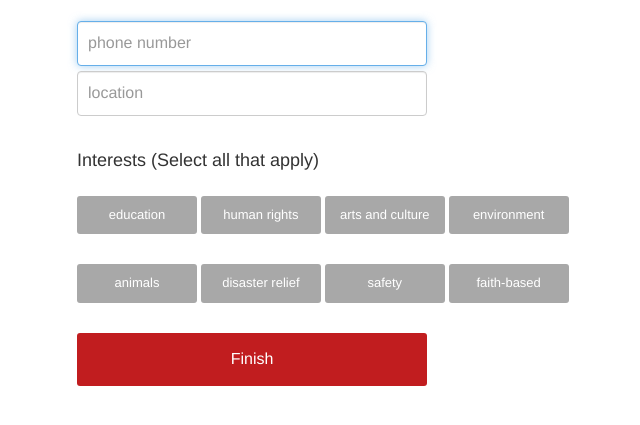
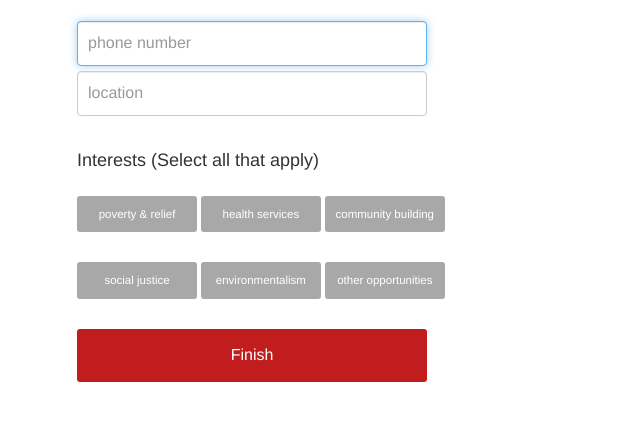
Before and after one commit to kevintian/ProjectLiveLove, a PHP site: page /registration2.html in a window 1280 px wide. Shown: the part 195-620 px from the top of the page, without its empty margins (388-1028 px from the left). Run offline with PHP 8.4, Linux system fonts and the light colour scheme; some libraries are stand-ins or nearby versions.

Commit message:
updated ui for registration 2

```diff
--- a/css/component.css
+++ b/css/component.css
@@ -2,9 +2,9 @@
 	font-family: 'anyoldicon';
 	src:url('../fonts/anyoldicon/anyoldicon.eot');
 	src:url('../fonts/anyoldicon/anyoldicon.eot?#iefix') format('embedded-opentype'),
-		url('../fonts/anyoldicon/anyoldicon.woff') format('woff'),
-		url('../fonts/anyoldicon/anyoldicon.ttf') format('truetype'),
-		url('../fonts/anyoldicon/anyoldicon.svg#anyoldicon') format('svg');
+	url('../fonts/anyoldicon/anyoldicon.woff') format('woff'),
+	url('../fonts/anyoldicon/anyoldicon.ttf') format('truetype'),
+	url('../fonts/anyoldicon/anyoldicon.svg#anyoldicon') format('svg');
 	font-weight: normal;
 	font-style: normal;
 }
--- a/css/forms.css
+++ b/css/forms.css
@@ -53,7 +53,7 @@ a:hover {
     text-align: center;
     text-decoration: none;
     display: inline-block;
-    font-size: 13px;
+    font-size: 11.5px;
 
     margin-top: 15px;
     margin-bottom: 15px;
--- a/registration2.html
+++ b/registration2.html
@@ -73,14 +73,13 @@
 
         <h4>Interests (Select all that apply)</h4>
         <div id = "interests">
-            <input class="interest_button" type="submit" value="education"/>
-            <input class="interest_button" type="submit" value="human rights"/>
-            <input class="interest_button" type="submit" value="arts and culture"/>
-            <input class="interest_button" type="submit" value="environment"/>
-            <input class="interest_button" type="submit" value="animals"/>
-            <input class="interest_button" type="submit" value="disaster relief"/>
-            <input class="interest_button" type="submit" value="safety"/>
-            <input class="interest_button" type="submit" value="faith-based"/>
+            <input class="interest_button" type="submit" value="poverty & relief"/>
+            <input class="interest_button" type="submit" value="health services"/>
+            <input class="interest_button" type="submit" value="community building"/>
+            <br>
+            <input class="interest_button" type="submit" value="social justice"/>
+            <input class="interest_button" type="submit" value="environmentalism"/>
+            <input class="interest_button" type="submit" value="other opportunities"/>
         </div>
 
         <button class="button" type="submit"
```
Also changed, not shown: home.php (+12 -26 lines).
